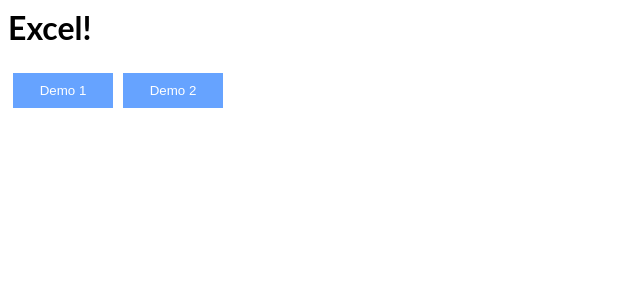
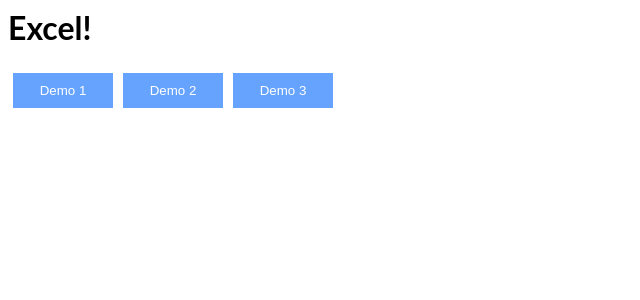
Before and after one commit to u-d-a-y-95/react-excel-generate, a React (Create React App) app: page / in a window 1280 px wide. Shown: the top 300 px of the page, without its empty margins (0-640 px from the left). Built offline with nearby package versions, Linux system fonts and the light colour scheme.

Commit message:
jsonToExcelGenerate Added

```diff
--- a/src/App.js
+++ b/src/App.js
@@ -1,6 +1,7 @@
 import React from 'react';
 import './style.css';
 import { createFile } from './excel/index';
+import { generateJsonToExcel } from './excel/jsonToExcel';
 
 export default function App() {
   return (
@@ -25,7 +26,7 @@
                       textColor: 'ffffff',
                       bgColor: '666699',
                       cellRange: 'A1:A2',
-                      merge: true
+                      merge: true,
                     },
                     {
                       text: 'Population(2000)',
@@ -35,7 +36,7 @@
                       textColor: 'ffffff',
                       bgColor: '666699',
                       cellRange: 'B1:B2',
-                      merge: true
+                      merge: true,
                     },
                     {
                       text: 'Population(2021)',
@@ -45,7 +46,7 @@
                       textColor: 'ffffff',
                       bgColor: '666699',
                       cellRange: 'C1:C2',
-                      merge: true
+                      merge: true,
                     },
                     {
                       text: 'Expected Population(2050)',
@@ -55,7 +56,7 @@
                       textColor: 'ffffff',
                       bgColor: '666699',
                       cellRange: 'D1:D2',
-                      merge: true
+                      merge: true,
                     },
                     {
                       text: 'Pop Growth (2000 - 2021)',
@@ -65,47 +66,47 @@
                       textColor: 'ffffff',
                       bgColor: '666699',
                       cellRange: 'E1:E2',
-                      merge: true
-                    }
+                      merge: true,
+                    },
                   ],
                   [
                     'China',
                     1268301605,
                     1444216107,
                     '1,329,570,095',
-                    new Date()
+                    new Date(),
                   ],
                   [
                     null,
                     '1,006,300,297',
                     '1,393,409,038',
                     '1,623,588,384',
-                    '38.5%'
+                    '38.5%',
                   ],
                   [
                     'United States',
                     '282,162,411',
                     '332,129,757',
                     '388,922,201',
-                    '17.7%'
+                    '17.7%',
                   ],
                   [
                     'Indonesia',
                     '214,090,575',
                     '276,361,783',
                     '318,393,046',
-                    '29.1%'
+                    '29.1%',
                   ],
                   [
                     'Pakistan',
                     '152,429,036',
                     '225,199,937',
                     '290,847,790',
-                    '47.7%'
-                  ]
-                ]
-              }
-            ]
+                    '47.7%',
+                  ],
+                ],
+              },
+            ],
           });
         }}
       >
@@ -129,21 +130,20 @@
                       fontSize: 16,
                       alignment: 'center:middle',
                       cellRange: 'A1:M2',
-                      merge: true
-                    }
+                      merge: true,
+                    },
                   ],
                   [
                     {
-                      text:
-                        'Akij House, 198 Bir Uttam, Gulshan Link Road, Tejgaon, Dhaka-1208.',
+                      text: 'Akij House, 198 Bir Uttam, Gulshan Link Road, Tejgaon, Dhaka-1208.',
                       bold: true,
                       underline: true,
                       textFormat: 'text',
                       fontSize: 12,
                       alignment: 'center:middle',
                       cellRange: 'A1:M1',
-                      merge: true
-                    }
+                      merge: true,
+                    },
                   ],
                   [
                     {
@@ -153,7 +153,7 @@
                       fontSize: 9,
                       alignment: 'left:middle',
                       cellRange: 'A1:J1', // "A1:A3"
-                      merge: true
+                      merge: true,
                     },
                     {
                       text: 'Date : 23-Jun-2021',
@@ -162,8 +162,8 @@
                       fontSize: 9,
                       alignment: 'left:middle',
                       cellRange: 'K1:M1', // "A1:A3"
-                      merge: true
-                    }
+                      merge: true,
+                    },
                   ],
                   [
                     {
@@ -173,8 +173,8 @@
                       fontSize: 9,
                       alignment: 'left:middle',
                       cellRange: 'A1:M1', // "A1:A3"
-                      merge: true
-                    }
+                      merge: true,
+                    },
                   ],
                   [
                     {
@@ -183,19 +183,18 @@
                       fontSize: 9,
                       alignment: 'left:middle',
                       cellRange: 'A1:M1', // "A1:A3"
-                      merge: true
-                    }
+                      merge: true,
+                    },
                   ],
                   [
                     {
-                      text:
-                        'Gulshan Branch, SCB House, Level-1, 67, Gulshan Avenue, Dhaka-1212',
+                      text: 'Gulshan Branch, SCB House, Level-1, 67, Gulshan Avenue, Dhaka-1212',
                       textFormat: 'text',
                       fontSize: 9,
                       alignment: 'left:middle',
                       cellRange: 'A1:M1', // "A1:A3"
-                      merge: true
-                    }
+                      merge: true,
+                    },
                   ],
                   [
                     {
@@ -206,8 +205,8 @@
                       fontSize: 9,
                       alignment: 'left:middle',
                       cellRange: 'A1:M1', // "A1:A3"
-                      merge: true
-                    }
+                      merge: true,
+                    },
                   ],
                   [
                     {
@@ -217,21 +216,20 @@
                       fontSize: 9,
                       alignment: 'left:middle',
                       cellRange: 'A1:M1', // "A1:A3"
-                      merge: true
-                    }
+                      merge: true,
+                    },
                   ],
                   [
                     {
-                      text:
-                        'We do hereby requesting you to make payment by transferring the amount to the respective Account Holder as shown below in detailed by debiting our CD Account No. 01114617101												',
+                      text: 'We do hereby requesting you to make payment by transferring the amount to the respective Account Holder as shown below in detailed by debiting our CD Account No. 01114617101												',
                       textFormat: 'text',
                       bold: true,
                       italic: true,
                       fontSize: 9,
                       alignment: 'left:middle',
                       cellRange: 'A1:M1', // "A1:A3"
-                      merge: true
-                    }
+                      merge: true,
+                    },
                   ],
                   [
                     {
@@ -241,8 +239,8 @@
                       fontSize: 9,
                       alignment: 'left:middle',
                       cellRange: 'A1:M1', // "A1:A3"
-                      merge: true
-                    }
+                      merge: true,
+                    },
                   ],
                   ['_blank*2'],
                   [
@@ -254,7 +252,7 @@
                       textColor: 'ffffff',
                       bgColor: '666699',
                       cellRange: 'A1:A2',
-                      merge: true
+                      merge: true,
                     },
                     {
                       text: 'Population(2000)',
@@ -264,7 +262,7 @@
                       textColor: 'ffffff',
                       bgColor: '666699',
                       cellRange: 'B1:B2',
-                      merge: true
+                      merge: true,
                     },
                     {
                       text: 'Population(2021)',
@@ -274,7 +272,7 @@
                       textColor: 'ffffff',
                       bgColor: '666699',
                       cellRange: 'C1:C2',
-                      merge: true
+                      merge: true,
                     },
                     {
                       text: 'Expected Population(2050)',
@@ -284,7 +282,7 @@
                       textColor: 'ffffff',
                       bgColor: '666699',
                       cellRange: 'D1:D2',
-                      merge: true
+                      merge: true,
                     },
                     {
                       text: 'Pop Growth (2000 - 2021)',
@@ -294,52 +292,86 @@
                       textColor: 'ffffff',
                       bgColor: '666699',
                       cellRange: 'E1:E2',
-                      merge: true
-                    }
+                      merge: true,
+                    },
                   ],
                   [
                     'China',
                     '1,268,301,605',
                     '1,444,216,107',
                     '1,329,570,095',
-                    '13.8%'
+                    '13.8%',
                   ],
                   [
                     'India',
                     '1,006,300,297',
                     '1,393,409,038',
                     '1,623,588,384',
-                    '38.5%'
+                    '38.5%',
                   ],
                   [
                     'United States',
                     '282,162,411',
                     '332,129,757',
                     '388,922,201',
-                    '17.7%'
+                    '17.7%',
                   ],
                   [
                     'Indonesia',
                     '214,090,575',
                     '276,361,783',
                     '318,393,046',
-                    '29.1%'
+                    '29.1%',
                   ],
                   [
                     'Pakistan',
                     '152,429,036',
                     '225,199,937',
                     '290,847,790',
-                    '47.7%'
-                  ]
-                ]
-              }
-            ]
+                    '47.7%',
+                  ],
+                ],
+              },
+            ],
           });
         }}
       >
         Demo 2
       </button>
+      <button
+        onClick={() => {
+          generateJsonToExcel(
+            [
+              {
+                text: 'Name',
+                textFormat: 'text',
+                alignment: 'center:middle',
+                key: 'name',
+              },
+              {
+                text: 'Age',
+                textFormat: 'text',
+                alignment: 'center:middle',
+                key: 'age',
+              },
+            ],
+            [
+              {
+                name: 'uday',
+                age: 25,
+                sex: 'male',
+              },
+              {
+                name: 'jahed',
+                age: 22,
+                sex: 'male',
+              },
+            ]
+          );
+        }}
+      >
+        Demo 3
+      </button>
     </div>
   );
 }
--- /dev/null
+++ b/src/excel/jsonToExcel.js
@@ -0,0 +1,34 @@
+import { createFile } from './index';
+export const generateJsonToExcel = (header, data) => {
+  const headerMap = new Map();
+  header.forEach((head) => {
+    headerMap.set(head.key, head);
+  });
+
+  const newData = [];
+  data.forEach((item, index) => {
+    newData[index] = [];
+    header.forEach((head) => {
+      head['border'] = 'all #000000 thin';
+      head['bold'] = true;
+      head['fontSize'] = 11;
+      newData[index].push({
+        text: item[head?.key],
+        textFormat: head?.textFormat,
+        alignment: head?.alignment,
+        border: head?.border,
+      });
+    });
+  });
+  createFile({
+    name: 'excel',
+    creator: 'ibos.io',
+    sheets: [
+      {
+        name: 'sheet-1',
+        gridLine: false,
+        rows: [header, ...newData],
+      },
+    ],
+  });
+};
```
